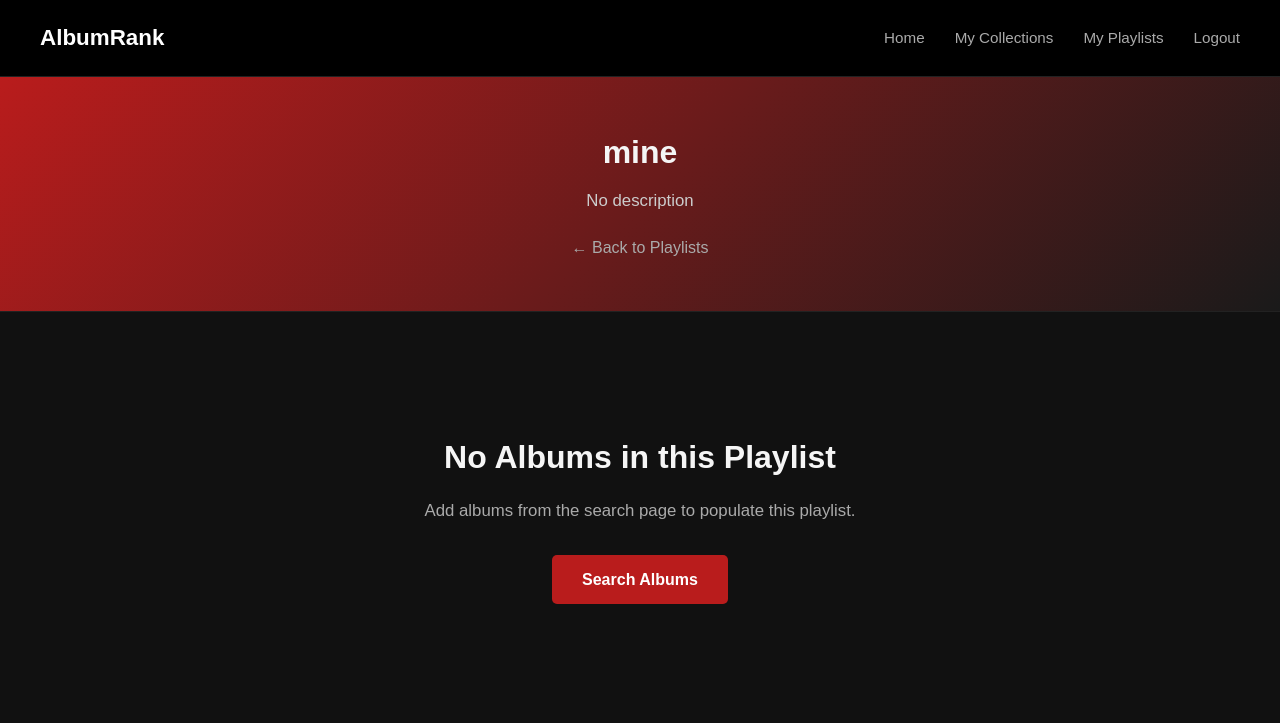
After one commit to NYTLAIT/ACS-2930-Album-Platform, a Flask app: template templates/view_playlist.html in a window 1280 px wide. The commit adds this page. Shown: the top 723 px of the page. Run offline with Flask 3, Linux system fonts and the light colour scheme; the template is opened without the code that fills it: values that come from a table or form of the project are taken from there, others are empty.

Commit message:
Playlist + Ratings

```diff
--- a/ecouter.py
+++ b/ecouter.py
@@ -126,9 +126,8 @@ def create_app(config_class=DevelopmentConfig): # Check config classes in config
     @app.route('/dashboard')
     @login_required
     def dashboard():
-        """User dashboard"""
-        playlists = Playlist.query.filter_by(user_id=current_user.id).all()
-        return render_template('dashboard.html', playlists=playlists)
+       """Redirect dashboard to home"""
+       return redirect(url_for('home'))
 
     @app.route('/playlists')
     @login_required
@@ -137,11 +136,84 @@ def create_app(config_class=DevelopmentConfig): # Check config classes in config
         user_playlists = Playlist.query.filter_by(user_id=current_user.id).all()
         return render_template('playlists.html', playlists=user_playlists)
 
+    @app.route('/playlist/<int:playlist_id>')
+    @login_required
+    def view_playlist(playlist_id):
+        playlist = Playlist.query.get_or_404(playlist_id)
+        if playlist.user_id != current_user.id:
+            flash("Access denied.", "danger")
+            return redirect(url_for('playlists'))
+        return render_template('view_playlist.html', playlist=playlist)
+
+    @app.route('/create_playlist', methods=['GET', 'POST'])
+    @login_required
+    def create_playlist():
+        if request.method == 'POST':
+            name = request.form.get('name')
+            playlist = Playlist(name=name, user_id=current_user.id)
+            db.session.add(playlist)
+            db.session.commit()
+            flash('Playlist created!', 'success')
+            return redirect(url_for('playlists'))
+        return render_template('create_playlist.html')
+
+    @app.route('/rate_album/<int:album_id>', methods=['POST'])
+    @login_required
+    def rate_album(album_id):
+        album = Album.query.get_or_404(album_id)
+        rating = request.form.get('rating', type=float)
+
+        if not rating or rating < 0.5 or rating > 5:
+            flash("Invalid rating value.", "danger")
+            return redirect(url_for('dashboard'))
+
+        # Check if user already rated this album
+        existing = db.session.execute(
+            album_ratings.select().where(
+                (album_ratings.c.user_id == current_user.id) &
+                (album_ratings.c.album_id == album.id)
+            )
+        ).first()
+
+        if existing:
+            # Update rating
+            db.session.execute(
+                album_ratings.update().where(
+                    (album_ratings.c.user_id == current_user.id) &
+                    (album_ratings.c.album_id == album.id)
+                ).values(rating=rating)
+            )
+            flash(f"Updated rating for {album.name} to {rating} stars.", "success")
+        else:
+            # Insert new rating
+            db.session.execute(
+                album_ratings.insert().values(user_id=current_user.id, album_id=album.id, rating=rating)
+            )
+            flash(f"Rated {album.name} {rating} stars.", "success")
+
+        db.session.commit()
+        return redirect(url_for('dashboard'))
+
+    # /home route — acts as dashboard + home
     @app.route('/home')
     @login_required
     def home():
-        """Home page with search functionality"""
-        return render_template('home.html')
+        """Home page / user dashboard"""
+        # Get all playlists for current user
+        playlists = Playlist.query.filter_by(user_id=current_user.id).all()
+
+        # Precompute ratings for current user's albums
+        ratings = {}
+        for playlist in playlists:
+            for album in playlist.albums:
+                for r in album.user_ratings:  # r is a User
+                    if r.id == current_user.id:
+                        # Find rating in UserAlbum
+                        user_album = next((ua for ua in r.user_albums if ua.album_id == album.id), None)
+                        if user_album:
+                            ratings[album.id] = user_album.rating
+
+        return render_template('home.html', playlists=playlists, ratings=ratings)
 
     # -------------------------------------------------------------------------------------------------------------------
     # SEARCH ROUTE
--- a/templates/playlists.html
+++ b/templates/playlists.html
@@ -33,8 +33,7 @@
                         <p class="artist">
                             {{ playlist.albums|length }} Albums
                         </p>
-                        <a href="#" class="add-btn">View Playlist</a>
-                    </div>
+                        <a href="{{ url_for('view_playlist', playlist_id=playlist.id) }}" class="add-btn">View Playlist</a>                    </div>
                 </div>
             {% endfor %}
         </div>
@@ -42,8 +41,7 @@
         <div class="no-results">
             <h2>No Playlists Yet</h2>
             <p>Create your first playlist to start organizing albums.</p>
-            <a href="#" class="btn-home">Create Playlist</a>
-        </div>
+            <a href="{{ url_for('create_playlist') }}" class="btn-home">Create Playlist</a>        </div>
     {% endif %}
 </section>
 
--- /dev/null
+++ b/templates/view_playlist.html
@@ -0,0 +1,60 @@
+<!DOCTYPE html>
+<html lang="en">
+<head>
+    <meta charset="UTF-8">
+    <title>{{ playlist.name }} | AlbumRank</title>
+    <meta name="viewport" content="width=device-width, initial-scale=1.0">
+    <link rel="stylesheet" href="{{ url_for('static', filename='home.css') }}">
+</head>
+<body>
+
+<!-- Navigation -->
+<nav>
+    <div class="logo">AlbumRank</div>
+    <div class="nav-links">
+        <a href="{{ url_for('home') }}">Home</a>
+        <a href="{{ url_for('dashboard') }}">My Collections</a>
+        <a href="{{ url_for('playlists') }}">My Playlists</a>
+        <a href="{{ url_for('logout') }}">Logout</a>
+    </div>
+</nav>
+
+<!-- Playlist Header -->
+<section class="search-header">
+    <h1>{{ playlist.name }}</h1>
+    <p>{{ playlist.description or "No description" }}</p>
+    <a href="{{ url_for('playlists') }}" class="back-link">← Back to Playlists</a>
+</section>
+
+<!-- Albums Grid -->
+<section class="results-section">
+    {% if playlist.albums %}
+        <div class="albums-grid">
+            {% for album in playlist.albums %}
+                <div class="album-card">
+                    {% if album.album_art %}
+                        <img src="{{ album.album_art }}" alt="{{ album.name }}" class="album-image">
+                    {% else %}
+                        <div class="album-placeholder">No Cover</div>
+                    {% endif %}
+                    <div class="album-info">
+                        <h3>{{ album.name }}</h3>
+                        <p class="artist">{{ album.artist }}</p>
+                        <p class="release-year">{{ album.release_date[:4] if album.release_date else "" }}</p>
+                        <!-- Optional: remove album from playlist -->
+                        <!-- <a href="#" class="add-btn">Remove</a> -->
+                    </div>
+                </div>
+            {% endfor %}
+        </div>
+    {% else %}
+        <div class="no-results">
+            <h2>No Albums in this Playlist</h2>
+            <p>Add albums from the search page to populate this playlist.</p>
+            <a href="{{ url_for('home') }}" class="btn-home">Search Albums</a>
+        </div>
+    {% endif %}
+</section>
+
+</body>
+</html>
```
Also changed, not shown: models/playlist.py (+8 -0 lines), models/user.py (+8 -0 lines), models/user_album.py (added, +19 -0 lines), templates/create_playlist.html (added, +22 -0 lines), templates/home.html (+34 -6 lines), templates/home_backup.html (added, +55 -0 lines), instance/album_platform.db.
